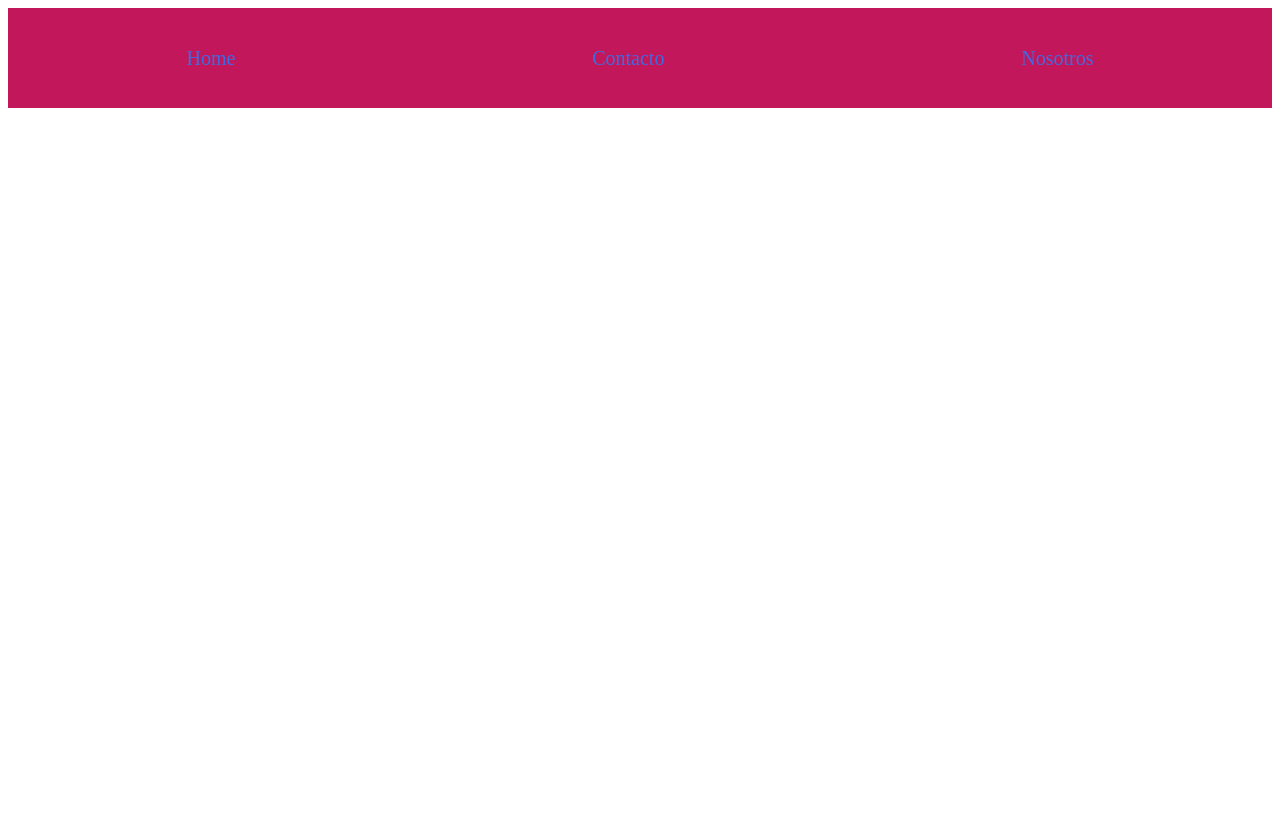
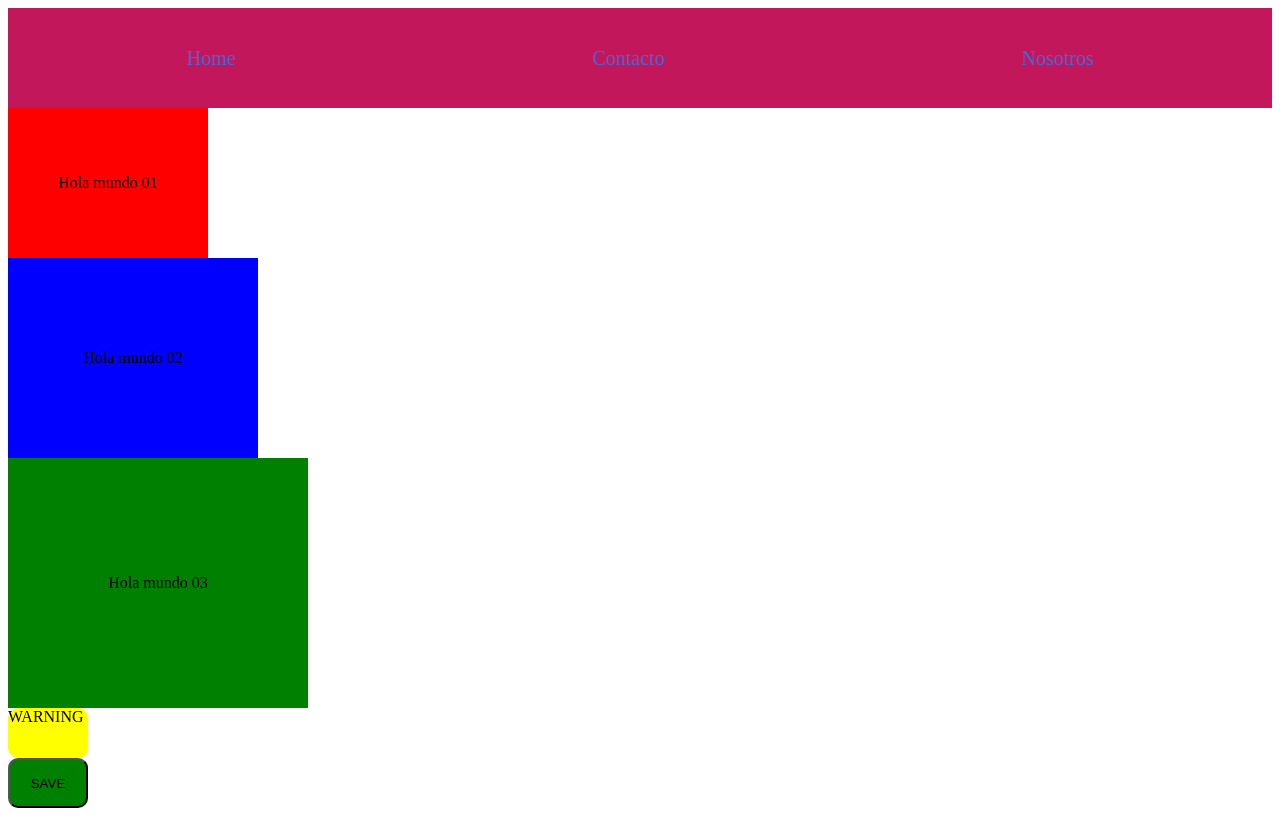
Before and after one commit to moraelhumano/sasspy04, a plain HTML site: page index.html in a window 1280 px wide. Drawn offline with Linux system fonts and the light colour scheme.

Commit message:
se agregan ejemplos de herencia y mixins

```diff
--- /dev/null
+++ b/assets/css/_mixins.scss
@@ -0,0 +1,106 @@
+/*Mixins*/
+
+@mixin container($height, $width, $bg-color){
+    height: $height;
+    width: $width;
+    background-color: $bg-color;
+    display: flex;
+    justify-content: center;
+    align-items: center;
+}
+
+ /*media sm*/
+.container-sm{
+    @include container(150px, 200px, red);
+}
+
+ /*media md*/
+.container-md{
+    @include container(200px, 250px, blue);
+}
+
+/*media lg*/
+.container-lg{
+    @include container(250px, 300px, green);
+}
+
+
+/*Herencia*/
+
+%button-p{
+    height: 50px;
+    width: 80px;
+    border-radius: 10px;
+    cursor: pointer;
+}
+
+.button-warning{
+    @extend %button-p;
+    background-color: yellow;
+}
+
+.button-save{
+    @extend %button-p;
+    background-color: green;
+}
+
+
+
+
+
+
+
+
+
+
+
+
+
+
+
+
+
+
+
+
+
+
+// @mixin container ($height, $width:500px, $bg-color){
+//     height: $height;
+//     width:$width;
+//     background-color: $bg-color;
+//     display: flex;
+//     justify-content: center;
+//     align-items: center;
+// }
+
+// .container-sm{
+//     @include container(100px, 200px , red)
+// }
+
+// .container-md{
+//     @include container(150px, 250px , blue)
+// }
+
+// .container-lg{
+//     @include container(250px, 350px , green)
+// }
+
+// %button{
+//     height: 50px;
+//     width: 80px;
+//     text-align: center;
+//     border-radius: 5px;
+// }
+
+// .button-warning{
+//     @extend %button;
+//     background-color: darkgoldenrod;
+//     color:red;
+// }
+
+// .button-save{
+//     @extend %button;
+//     background-color: green;
+//     color:black;
+// }
--- a/assets/css/main.scss
+++ b/assets/css/main.scss
@@ -1,2 +1,3 @@
 @import 'variables';
 @import 'anidacion';
+@import 'mixins';
--- a/index.html
+++ b/index.html
@@ -13,5 +13,20 @@
         <a href="">Contacto</a>
         <a href="">Nosotros</a>
     </nav>
+
+    <section>
+        <div class="container-sm">Hola mundo 01</div>
+        <div class="container-md">Hola mundo 02</div>
+        <div class="container-lg">Hola mundo 03</div>
+    </section>
+
+
+
+
+
+    <section>
+        <div class="button-warning">WARNING</div>
+        <button class="button-save">SAVE</button>
+    </section>
 </body>
 </html>
```
Also changed, not shown: assets/css/_mediaqueris.scss (added), assets/css/main.css, 1 other file.
